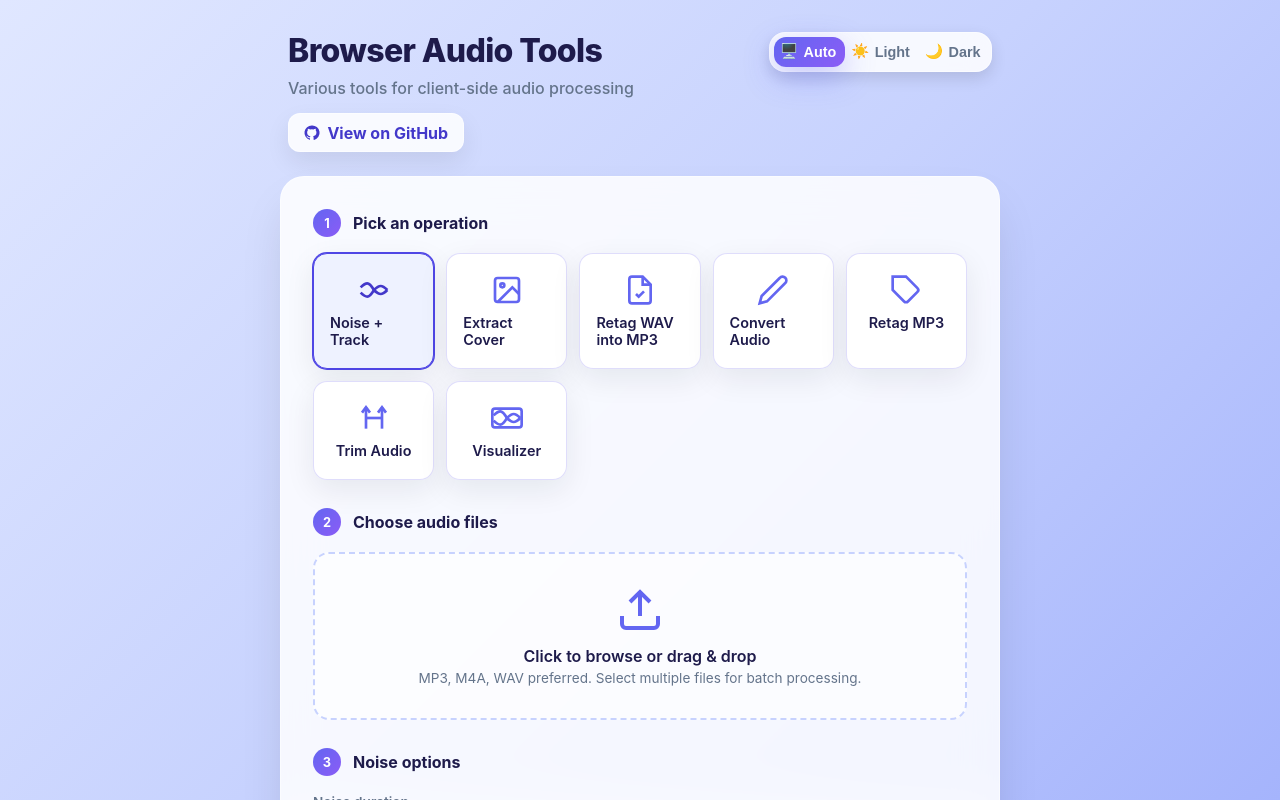
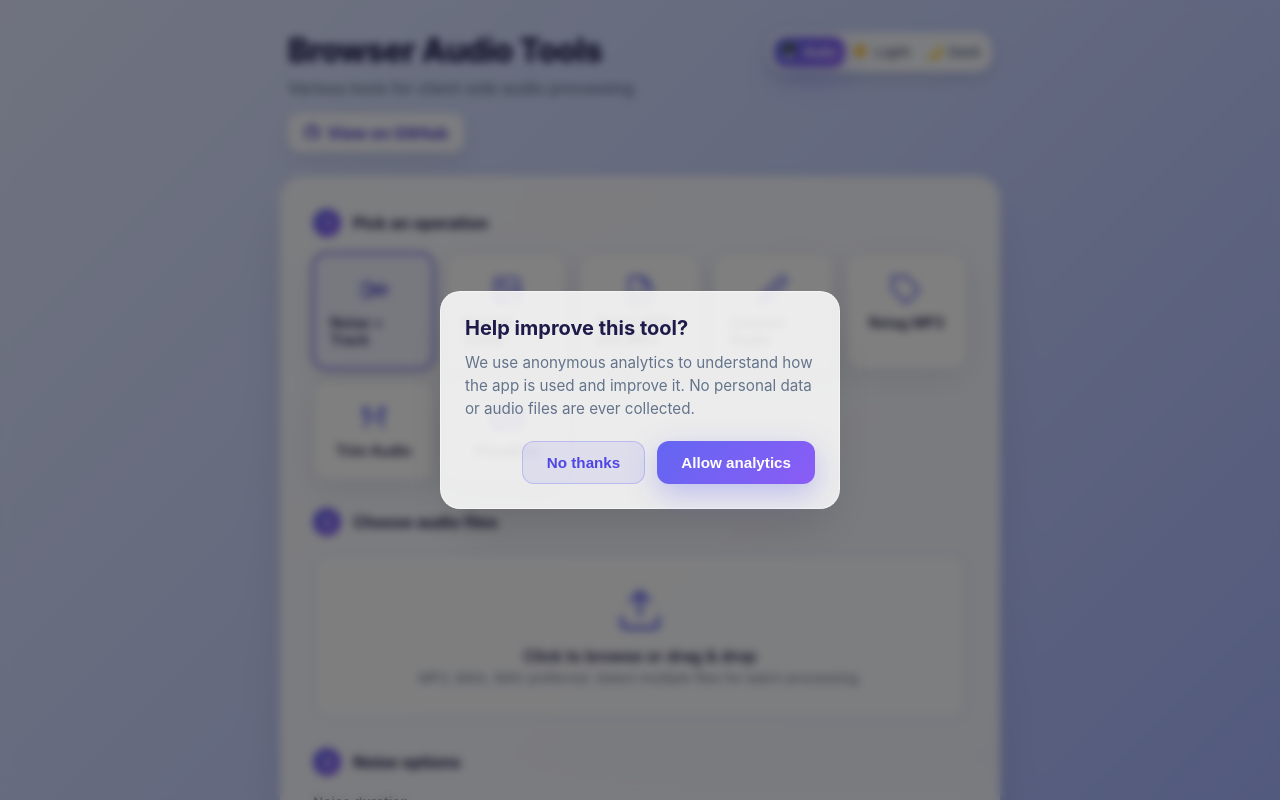
Before and after one commit to D3SOX/browser-audio-tools, a React (Vite) app: page / in a window 1280 px wide. Shown: the top 800 px of the page. Built offline with nearby package versions, Linux system fonts and the light colour scheme.

Commit message:
feat: make analytics opt-in
Sorry, this should have been like this from the start

```diff
--- a/src/frontend/App.tsx
+++ b/src/frontend/App.tsx
@@ -2,6 +2,8 @@ import { useCallback, useEffect, useRef, useState } from "react";
 import type { ChangeEvent, DragEvent } from "react";
 import { SpeedInsights } from "@vercel/speed-insights/react";
 import { Analytics } from "@vercel/analytics/react";
+import { useAnalyticsConsent } from "./hooks/useAnalyticsConsent";
+import { AnalyticsConsentModal } from "./components/AnalyticsConsentModal";
 import type {
   ProcessOptions,
   ID3Metadata,
@@ -104,6 +106,7 @@ const createEmptyResultsMap = (): Record<Operation, OperationResult> => ({
 
 export default function App() {
   const { theme, setTheme } = useTheme();
+  const { consent, setConsent } = useAnalyticsConsent();
   const [files, setFiles] = useState<File[]>([]);
   const [operation, setOperation] = useState<Operation>("noise");
   const [options, setOptions] = useState<ProcessOptions>(defaultOptions);
@@ -874,8 +877,18 @@ export default function App() {
 
   return (
     <div className="app-wrapper">
-      <SpeedInsights />
-      <Analytics />
+      {consent === true && (
+        <>
+          <SpeedInsights />
+          <Analytics />
+        </>
+      )}
+      {consent === null && (
+        <AnalyticsConsentModal
+          onAccept={() => setConsent(true)}
+          onDecline={() => setConsent(false)}
+        />
+      )}
       <div className="app-container">
         <Hero theme={theme} setTheme={setTheme} />
 
@@ -1046,7 +1059,10 @@ export default function App() {
             onReset={handleReset}
           />
 
-          <Footer />
+          <Footer
+            analyticsEnabled={consent === true}
+            onToggleAnalytics={() => setConsent(consent !== true)}
+          />
         </main>
       </div>
     </div>
--- /dev/null
+++ b/src/frontend/components/AnalyticsConsentModal.tsx
@@ -0,0 +1,26 @@
+type Props = {
+  onAccept: () => void;
+  onDecline: () => void;
+};
+
+export function AnalyticsConsentModal({ onAccept, onDecline }: Props) {
+  return (
+    <div className="consent-modal-backdrop">
+      <div className="consent-modal">
+        <h2 className="consent-modal-title">Help improve this tool?</h2>
+        <p className="consent-modal-text">
+          We use anonymous analytics to understand how the app is used and improve it.
+          No personal data or audio files are ever collected.
+        </p>
+        <div className="consent-modal-actions">
+          <button type="button" className="btn btn-secondary" onClick={onDecline}>
+            No thanks
+          </button>
+          <button type="button" className="btn btn-primary" onClick={onAccept}>
+            Allow analytics
+          </button>
+        </div>
+      </div>
+    </div>
+  );
+}
--- a/src/frontend/components/Footer.tsx
+++ b/src/frontend/components/Footer.tsx
@@ -1,4 +1,9 @@
-export function Footer() {
+type Props = {
+  analyticsEnabled: boolean;
+  onToggleAnalytics: () => void;
+};
+
+export function Footer({ analyticsEnabled, onToggleAnalytics }: Props) {
   return (
     <footer className="card-footer">
       <p className="footer-hint">Runs entirely in your browser via ffmpeg.wasm. Files never leave your device.</p>
@@ -9,6 +14,16 @@ export function Footer() {
         </a>{" "}
         (open source) — this site focuses on niche audio workflows.
       </p>
+      <div className="footer-analytics-toggle">
+        <span className="analytics-toggle-label">Anonymous analytics:</span>
+        <button
+          type="button"
+          className={`analytics-toggle-btn ${analyticsEnabled ? "active" : ""}`}
+          onClick={onToggleAnalytics}
+        >
+          {analyticsEnabled ? "On" : "Off"}
+        </button>
+      </div>
     </footer>
   );
 }
--- /dev/null
+++ b/src/frontend/hooks/useAnalyticsConsent.ts
@@ -0,0 +1,21 @@
+import { useCallback, useState } from "react";
+
+const STORAGE_KEY = "analytics-consent";
+
+export type AnalyticsConsent = boolean | null;
+
+export function useAnalyticsConsent() {
+  const [consent, setConsentState] = useState<AnalyticsConsent>(() => {
+    const stored = localStorage.getItem(STORAGE_KEY);
+    if (stored === "true") return true;
+    if (stored === "false") return false;
+    return null; // Not yet decided
+  });
+
+  const setConsent = useCallback((next: boolean) => {
+    setConsentState(next);
+    localStorage.setItem(STORAGE_KEY, String(next));
+  }, []);
+
+  return { consent, setConsent };
+}
--- a/src/frontend/styles.css
+++ b/src/frontend/styles.css
@@ -1556,3 +1556,95 @@ select:disabled {
   width: 2rem;
   height: 2rem;
 }
+
+/* ===== Analytics Consent Modal ===== */
+.consent-modal-backdrop {
+  position: fixed;
+  inset: 0;
+  z-index: 1000;
+  display: flex;
+  align-items: center;
+  justify-content: center;
+  padding: 1rem;
+  background: rgba(0, 0, 0, 0.5);
+  backdrop-filter: blur(4px);
+  -webkit-backdrop-filter: blur(4px);
+}
+
+.consent-modal {
+  width: 100%;
+  max-width: 400px;
+  padding: 1.5rem;
+  background: var(--card-bg);
+  border: 1px solid var(--card-border);
+  border-radius: 20px;
+  box-shadow: var(--card-shadow);
+  animation: consent-modal-enter 0.2s ease-out;
+}
+
+@keyframes consent-modal-enter {
+  from {
+    opacity: 0;
+    transform: scale(0.95) translateY(10px);
+  }
+  to {
+    opacity: 1;
+    transform: scale(1) translateY(0);
+  }
+}
+
+.consent-modal-title {
+  margin: 0 0 0.75rem;
+  font-size: 1.25rem;
+  font-weight: 700;
+  color: var(--text-primary);
+}
+
+.consent-modal-text {
+  margin: 0 0 1.25rem;
+  font-size: 0.95rem;
+  color: var(--text-hint);
+  line-height: 1.5;
+}
+
+.consent-modal-actions {
+  display: flex;
+  gap: 0.75rem;
+  justify-content: flex-end;
+}
+
+/* ===== Analytics Toggle (Footer) ===== */
+.footer-analytics-toggle {
+  display: flex;
+  align-items: center;
+  justify-content: center;
+  gap: 0.5rem;
+  margin-top: 0.75rem;
+}
+
+.analytics-toggle-label {
+  font-size: 0.8rem;
+  color: var(--text-hint);
+}
+
+.analytics-toggle-btn {
+  padding: 0.25rem 0.6rem;
+  font-size: 0.75rem;
+  font-weight: 600;
+  border: 1px solid var(--btn-secondary-border);
+  border-radius: 6px;
+  background: var(--btn-secondary-bg);
+  color: var(--btn-secondary-text);
+  cursor: pointer;
+  transition: background 0.15s ease, color 0.15s ease;
+}
+
+.analytics-toggle-btn:hover {
+  background: rgba(99, 102, 241, 0.2);
+}
+
+.analytics-toggle-btn.active {
+  background: var(--btn-primary-bg);
+  color: white;
+  border-color: transparent;
+}
```
